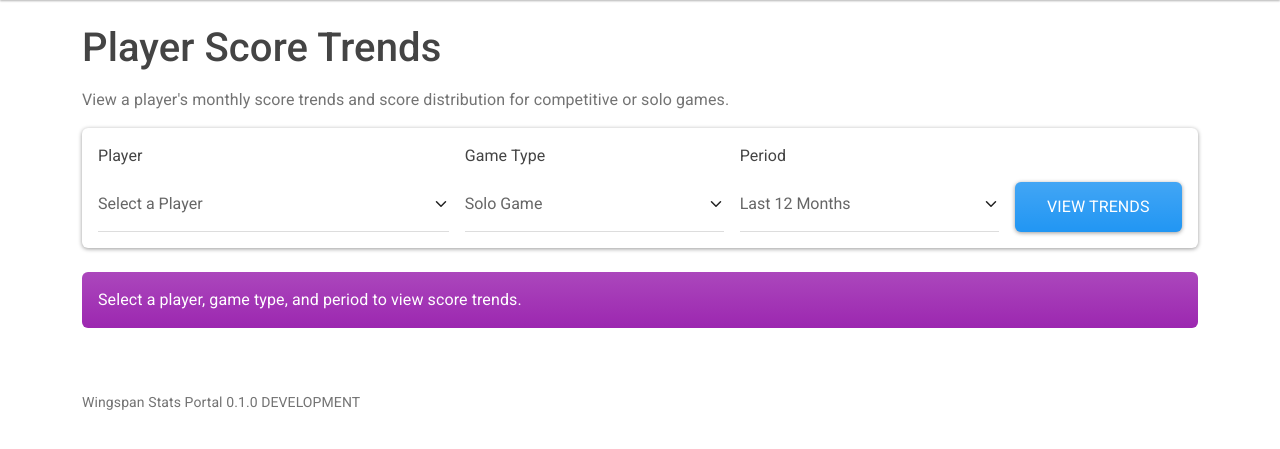
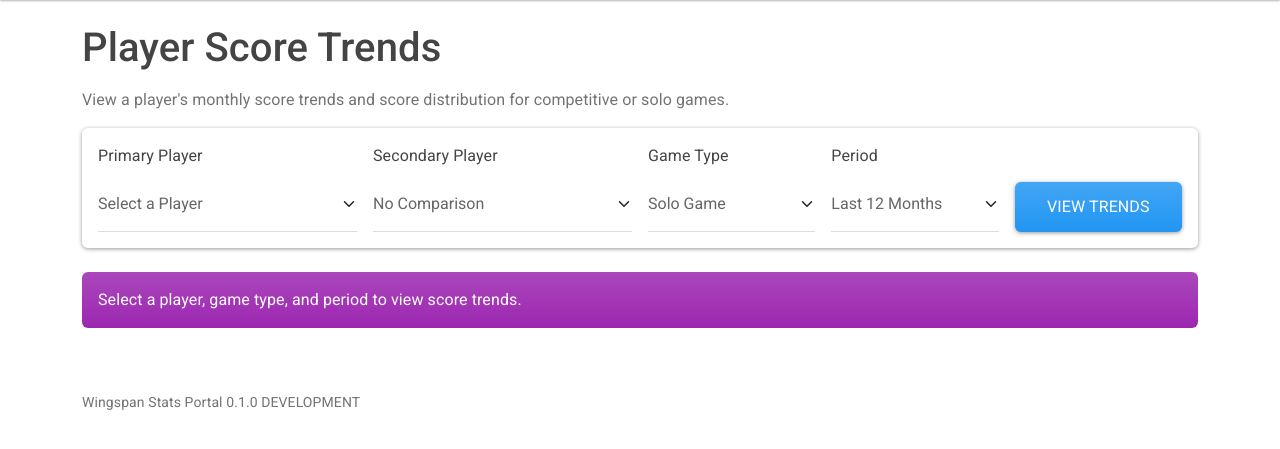
Before and after one commit to ndswecker/wingspan-stats-portal, a Django app: page /players/score-trends/ in a window 1280 px wide. Shown: the part 85-534 px from the top of the page. Run offline with Django 5.2, Linux system fonts and the light colour scheme; data that the repository does not hold is empty; some libraries are stand-ins or nearby versions.

Commit message:
Support comparisons on Monthly Results

```diff
--- a/app/portal/forms.py
+++ b/app/portal/forms.py
@@ -212,6 +212,17 @@ class PlayerScoreTrendsFilterForm(forms.Form):
         ),
     )
 
+    secondary_player = forms.ModelChoiceField(
+        queryset=Player.objects.none(),
+        required=False,
+        empty_label = "No Comparison",
+        widget=forms.Select(
+            attrs={
+                "class": "form-select",
+            }
+        ),
+    )
+
     game_type = forms.ChoiceField(
         choices=Game.HumanPlayerMode.choices,
         widget=forms.Select(
@@ -234,11 +245,14 @@ class PlayerScoreTrendsFilterForm(forms.Form):
     def __init__(self, *args, **kwargs):
         super().__init__(*args, **kwargs)
 
-        self.fields["player"].queryset = (
+        active_players = (
             Player.objects
             .filter(is_active=True)
             .order_by("name")
         )
+
+        self.fields["player"].queryset = active_players
+        self.fields["secondary_player"].queryset = active_players
 
         available_years = (
             Game.objects
@@ -262,3 +276,21 @@ class PlayerScoreTrendsFilterForm(forms.Form):
         )
 
         self.fields["period"].choices = period_choices
+
+    def clean(self):
+        cleaned_data = super().clean()
+
+        player = cleaned_data.get("player")
+        secondary_player = cleaned_data.get("secondary_player")
+
+        if (
+            player is not None
+            and secondary_player is not None
+            and player == secondary_player
+        ):
+            self.add_error(
+                "secondary_player",
+                "The comparison player must be different from the primary player.",
+            )
+
+        return cleaned_data
--- a/app/portal/services/game_result_selection.py
+++ b/app/portal/services/game_result_selection.py
@@ -22,7 +22,7 @@ def select_game_results(
         )
     )
 
-    if start_date and end_date:
+    if start_date:
         query_set = query_set.filter(
             game__date_played__gte=start_date,
         )
--- a/app/portal/templates/portal/player_score_trends.html
+++ b/app/portal/templates/portal/player_score_trends.html
@@ -16,14 +16,13 @@ Player Score Trends | Wingspan Stats Portal
     <div class="card-body">
         <form method="get">
             <div class="row g-3 align-items-end">
-                <div class="col-12 col-md-4">
+                <div class="col-12 col-md-3">
                     <label
                         class="form-label"
                         for="{{ filter_form.player.id_for_label }}"
                     >
-                        Player
+                        Primary Player
                     </label>
-
 
                     {{ filter_form.player }}
 
@@ -35,6 +34,23 @@ Player Score Trends | Wingspan Stats Portal
                 </div>
 
                 <div class="col-12 col-md-3">
+                    <label
+                        class="form-label"
+                        for="{{ filter_form.secondary_player.id_for_label }}"
+                    >
+                        Secondary Player
+                    </label>
+
+                    {{ filter_form.secondary_player }}
+
+                    {% for error in filter_form.secondary_player.errors %}
+                        <div class="text-danger small mt-1">
+                            {{ error }}
+                        </div>
+                    {% endfor %}
+                </div>
+
+                <div class="col-12 col-md-2">
                     <label
                         class="form-label"
                         for="{{ filter_form.game_type.id_for_label }}"
@@ -51,7 +67,7 @@ Player Score Trends | Wingspan Stats Portal
                     {% endfor %}
                 </div>
 
-            <div class="col-12 col-md-3">
+                <div class="col-12 col-md-2">
                     <label
                         class="form-label"
                         for="{{ filter_form.period.id_for_label }}"
@@ -78,6 +94,7 @@ Player Score Trends | Wingspan Stats Portal
                 </div>
             </div>
         </form>
+    </div>
 </div>
 
 
@@ -123,82 +140,121 @@ Select a player, game type, and period to view score trends. </div>
         </div>
 
         <h2 class="h4 mb-3">
-            Statistical Summary
+            Monthly Results
         </h2>
 
-        <div class="table-responsive mb-4">
+        {% if is_comparison %}
+            <p class="text-muted small mb-3">
+                P1 — {{ selected_player }}
+                <span class="mx-2">|</span>
+                P2 — {{ selected_secondary_player }}
+            </p>
+
+            <div class="table-responsive">
                 <table class="table table-sm table-hover align-middle">
+                    <thead>
+                        <tr>
+                            <th scope="col">
+                                Month
+                            </th>
+
+                            <th
+                                scope="col"
+                                class="text-end"
+                            >
+                                P1 Avg
+                            </th>
+
+                            <th
+                                scope="col"
+                                class="text-end"
+                            >
+                                P2 Avg
+                            </th>
+
+                            <th
+                                scope="col"
+                                class="text-end"
+                            >
+                                Diff
+                            </th>
+
+                            <th
+                                scope="col"
+                                class="text-end"
+                            >
+                                P1 Games
+                            </th>
+
+                            <th
+                                scope="col"
+                                class="text-end"
+                            >
+                                P2 Games
+                            </th>
+
+                            <th
+                                scope="col"
+                                class="text-end"
+                            >
+                                Δ %
+                            </th>
+                        </tr>
+                    </thead>
+
                     <tbody>
+                        {% for comparison in monthly_comparisons %}
                             <tr>
-                        <th scope="row">Games Played</th>
+                                <th scope="row">
+                                    {{ comparison.month_start|date:"M ’y" }}
+                                </th>
+
                                 <td class="text-end">
-                            {{ score_distribution.games_played }}
+                                    {% if comparison.primary_average_score is not None %}
+                                        {{ comparison.primary_average_score|floatformat:1 }}
+                                    {% else %}
+                                        <span class="text-muted">—</span>
+                                    {% endif %}
+                                </td>
+
+                                <td class="text-end">
+                                    {% if comparison.secondary_average_score is not None %}
+                                        {{ comparison.secondary_average_score|floatformat:1 }}
+                                    {% else %}
+                                        <span class="text-muted">—</span>
+                                    {% endif %}
+                                </td>
+
+                                <td class="text-end">
+                                    {% if comparison.difference is not None %}
+                                        {% if comparison.difference > 0 %}+{% endif %}{{ comparison.difference|floatformat:1 }}
+                                    {% else %}
+                                        <span class="text-muted">—</span>
+                                    {% endif %}
+                                </td>
+
+                                <td class="text-end">
+                                    {{ comparison.primary_games_played }}
+                                </td>
+
+                                <td class="text-end">
+                                    {{ comparison.secondary_games_played }}
+                                </td>
+
+                                <td class="text-end">
+                                    {% if comparison.percentage_difference is not None %}
+                                        {% if comparison.percentage_difference > 0 %}+{% endif %}{{ comparison.percentage_difference|floatformat:1 }}%
+                                    {% else %}
+                                        <span class="text-muted">—</span>
+                                    {% endif %}
                                 </td>
                             </tr>
-
-                    <tr>
-                        <th scope="row">Average Score</th>
-                        <td class="text-end">
-                            {{ score_distribution.average_score|floatformat:1 }}
-                        </td>
-                    </tr>
-
-                    <tr>
-                        <th scope="row">Median Score</th>
-                        <td class="text-end">
-                            {{ score_distribution.median_score|floatformat:1 }}
-                        </td>
-                    </tr>
-
-                    <tr>
-                        <th scope="row">Standard Deviation</th>
-                        <td class="text-end">
-                            {{ score_distribution.standard_deviation|floatformat:1 }}
-                        </td>
-                    </tr>
-
-                    <tr>
-                        <th scope="row">Minimum Score</th>
-                        <td class="text-end">
-                            {{ score_distribution.minimum_score }}
-                        </td>
-                    </tr>
-
-                    <tr>
-                        <th scope="row">25th Percentile</th>
-                        <td class="text-end">
-                            {{ score_distribution.percentile_25|floatformat:1 }}
-                        </td>
-                    </tr>
-
-                    <tr>
-                        <th scope="row">75th Percentile</th>
-                        <td class="text-end">
-                            {{ score_distribution.percentile_75|floatformat:1 }}
-                        </td>
-                    </tr>
-
-                    <tr>
-                        <th scope="row">90th Percentile</th>
-                        <td class="text-end">
-                            {{ score_distribution.percentile_90|floatformat:1 }}
-                        </td>
-                    </tr>
-
-                    <tr>
-                        <th scope="row">Maximum Score</th>
-                        <td class="text-end">
-                            {{ score_distribution.maximum_score }}
-                        </td>
-                    </tr>
+                        {% endfor %}
                     </tbody>
                 </table>
             </div>
 
-        <h2 class="h4 mb-3">
-            Monthly Results
-        </h2>
-
+        {% else %}
             <div class="table-responsive">
                 <table class="table table-hover align-middle">
                     <thead>
@@ -248,6 +304,9 @@ Select a player, game type, and period to view score trends. </div>
                     </tbody>
                 </table>
             </div>
+        {% endif %}
+
+
     </section>
 
 {% else %}
--- a/app/portal/views.py
+++ b/app/portal/views.py
@@ -32,6 +32,11 @@ from .services.player_score_distribution import (
 
 from .services.player_score_distribution_chart import (
     build_score_distribution_chart,
+)
+from .services.player_score_trends import (
+    calculate_monthly_score_averages,
+    compare_monthly_score_averages,
+    resolve_score_trend_period,
 )
 
 def get_available_months():
@@ -359,11 +364,18 @@ def player_score_trends(request):
     )
 
     selected_player = None
+    selected_secondary_player = None
     selected_game_type_label = None
+
+    is_comparison = False
+
     selected_period_label = None
 
     monthly_scores = None
     monthly_chart_html = None
+
+    secondary_monthly_scores = None
+    monthly_comparisons = None
 
     score_distribution = None
     distribution_chart_html = None
@@ -372,17 +384,17 @@ def player_score_trends(request):
 
     if filter_form.is_valid():
         selected_player = filter_form.cleaned_data["player"]
+        selected_secondary_player = filter_form.cleaned_data["secondary_player"]
+        is_comparison = selected_secondary_player is not None
 
         game_type = Game.HumanPlayerMode(
             filter_form.cleaned_data["game_type"],
         )
-
         selected_game_type_label = game_type.label
 
         period = resolve_score_trend_period(
             selected_period=filter_form.cleaned_data["period"],
         )
-
         selected_period_label = period.label
 
         game_results = select_game_results(
@@ -392,14 +404,37 @@ def player_score_trends(request):
             end_date=period.end_date,
         )
 
+        secondary_game_results = None
+
+        if is_comparison:
+            secondary_game_results = select_game_results(
+                player=selected_secondary_player,
+                game_type=game_type,
+                start_date=period.start_date,
+                end_date=period.end_date,
+            )
+
         has_results = game_results.exists()
 
         if has_results:
+
             monthly_scores = calculate_monthly_score_averages(
                 game_results=game_results,
                 start_date=period.start_date,
                 end_date=period.end_date,
             )
+
+            if is_comparison:
+                secondary_monthly_scores = calculate_monthly_score_averages(
+                    game_results=secondary_game_results,
+                    start_date=period.start_date,
+                    end_date=period.end_date,
+                )
+
+                monthly_comparisons = compare_monthly_score_averages(
+                    primary_monthly_scores=monthly_scores,
+                    secondary_monthly_scores=secondary_monthly_scores,
+                )
 
             score_distribution = calculate_score_distribution(
                 game_results=game_results,
@@ -443,9 +478,16 @@ def player_score_trends(request):
     context = {
         "filter_form": filter_form,
         "selected_player": selected_player,
+        "selected_secondary_player": selected_secondary_player,
+        "is_comparison": is_comparison,
         "selected_game_type_label": selected_game_type_label,
         "selected_period_label": selected_period_label,
+
+
         "monthly_scores": monthly_scores,
+        "secondary_monthly_scores": secondary_monthly_scores,
+        "monthly_comparisons": monthly_comparisons,
+
         "monthly_chart_html": monthly_chart_html,
         "score_distribution": score_distribution,
         "distribution_chart_html": distribution_chart_html,
```
Also changed, not shown: app/portal/services/player_score_trends.py (+64 -0 lines). Lines whose indentation alone changed are shown as unchanged.
